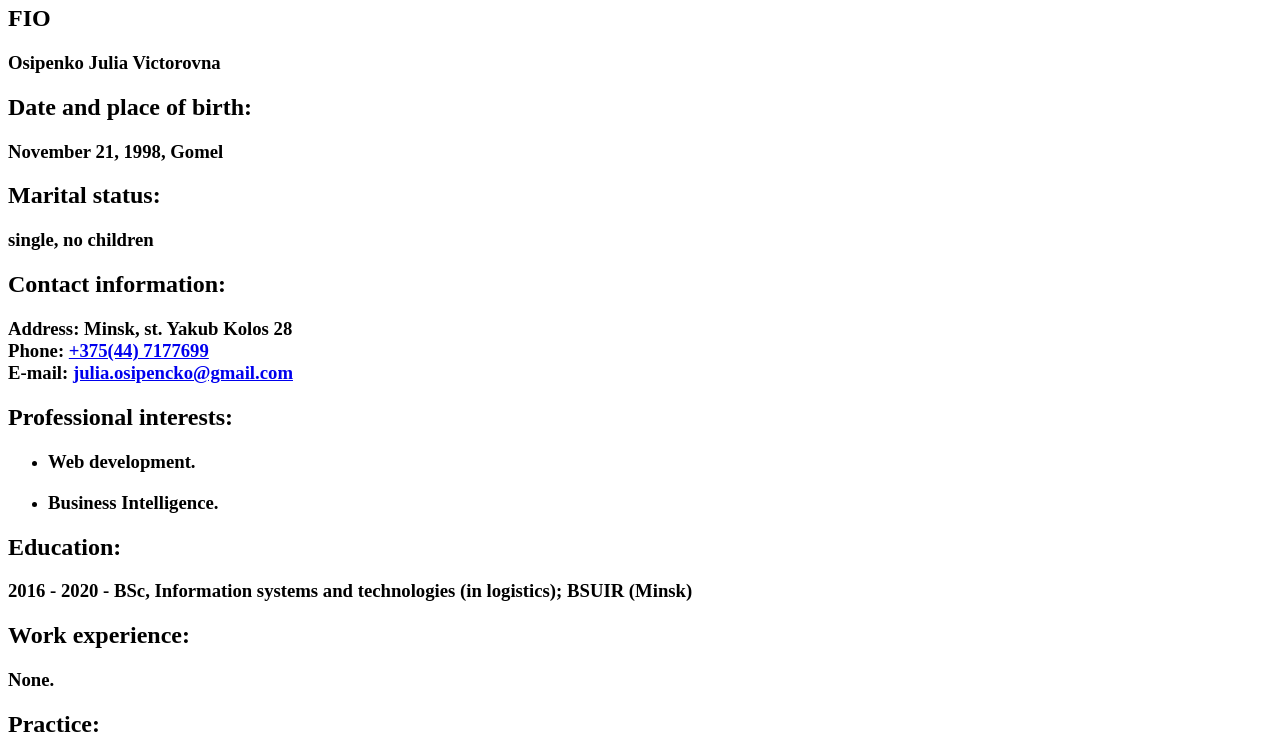
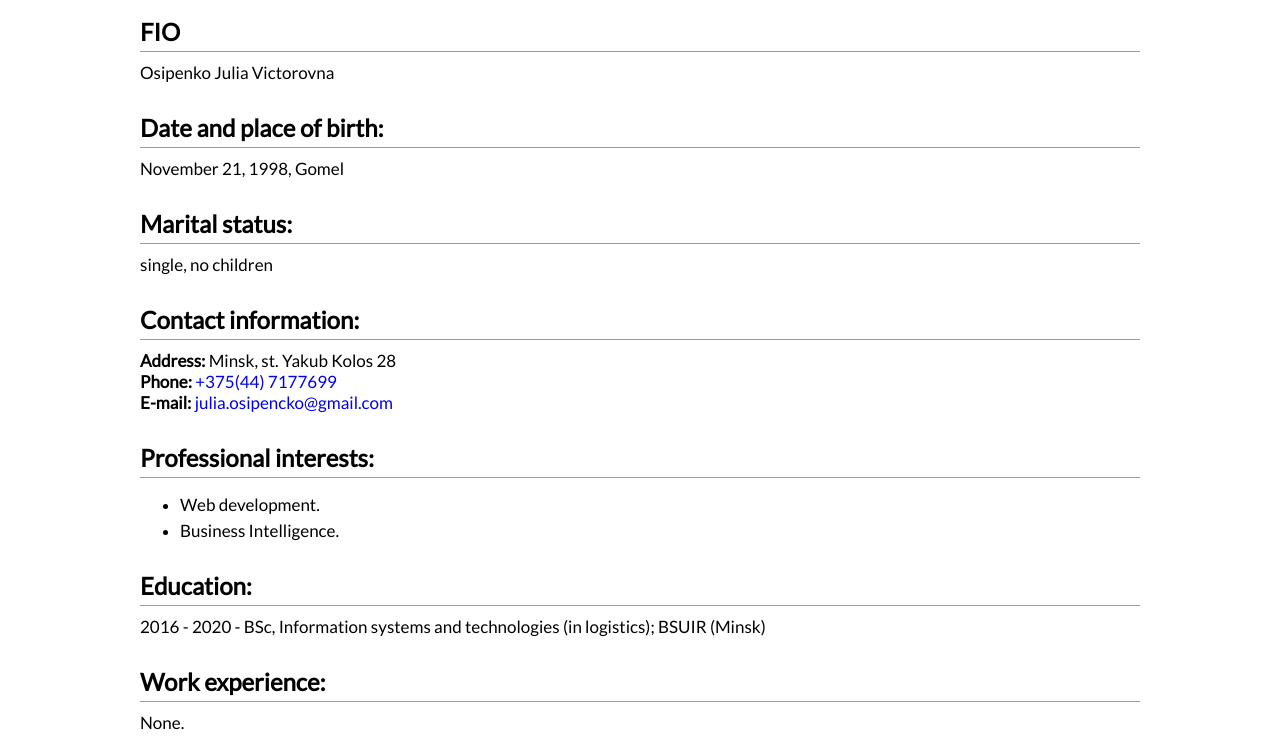
Before and after one commit to JuliaOsipencko/rsschool-2019Q1-cv, a plain HTML site: page index.html in a window 1280 px wide. Shown: the part 113-868 px from the top of the page. Drawn offline with Linux system fonts and the light colour scheme.

Commit message:
fix: connect style

```diff
--- a/index.html
+++ b/index.html
@@ -3,6 +3,7 @@
 <head>
     <meta charset="UTF-8">
     <title>HTML, CSS & Git Basics</title>
+    <link rel="stylesheet" href="style.css" text="text/css">
     <link rel="stylesheet" type="text/css" href="//fonts.googleapis.com/css?family=Lato" />
 </head>
 <body>
```
